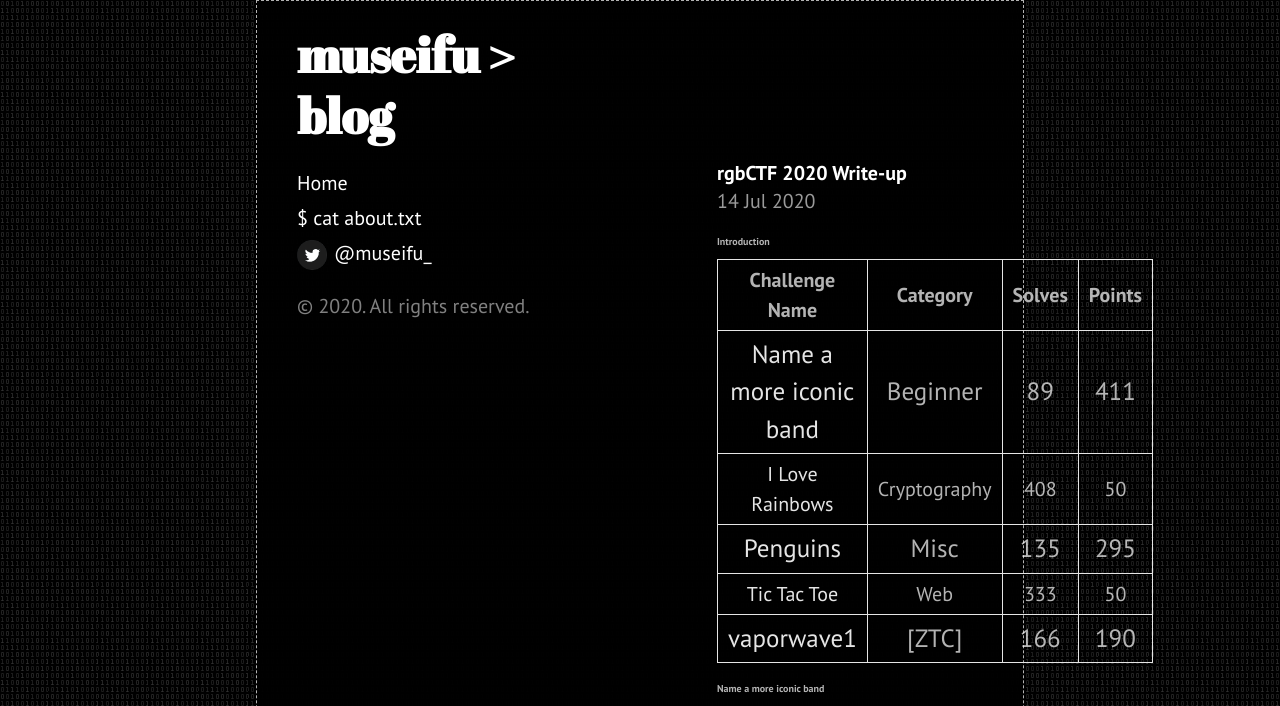
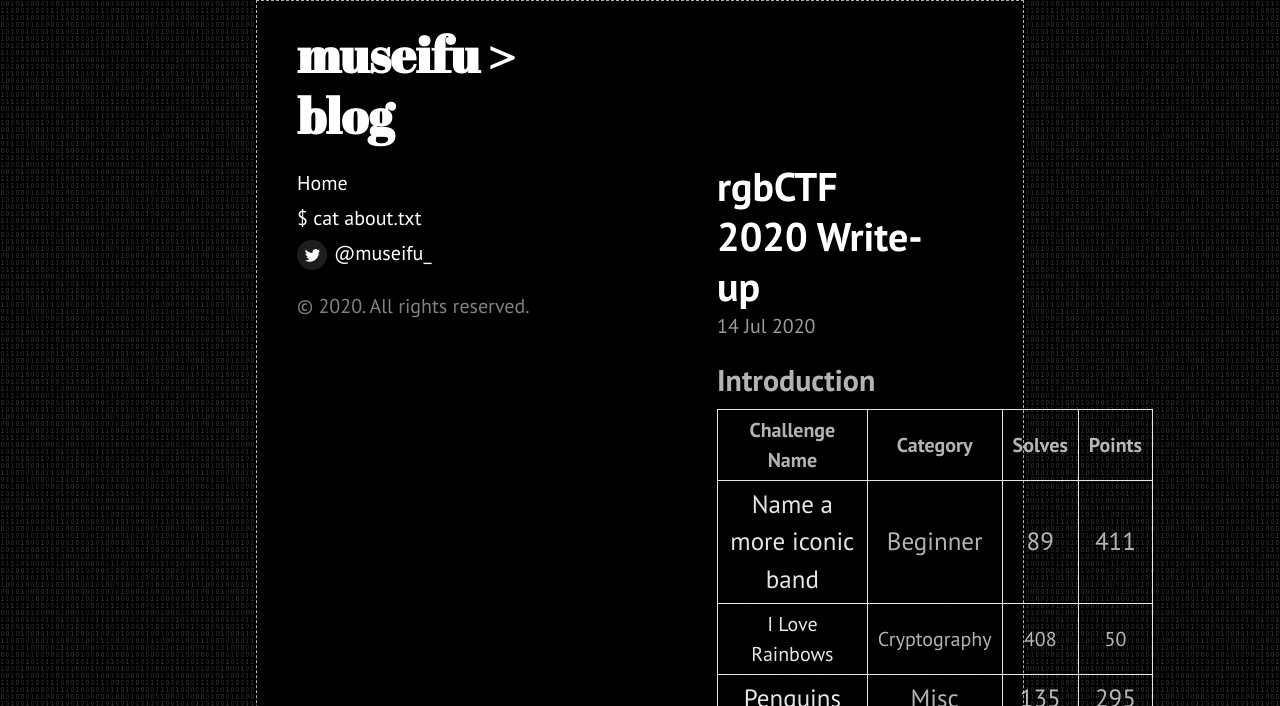
Before and after one commit to museifu666/museifu666.github.io, a Jekyll site: the page built from index.html, in a window 1280 px wide. Shown: the top 706 px of the page. Built offline with Jekyll 4.4.1, drawn with Linux system fonts in a browser that asks for light colours; the list of posts is cut into pages by our own code; some of the changed text lies outside the part shown; grey boxes are pictures that could not be loaded.

Commit message:
Update poole.css

```diff
--- a/public/css/poole.css
+++ b/public/css/poole.css
@@ -58,13 +58,13 @@ body {
 
 html {
   font-family: "Helvetica Neue", Helvetica, Arial, sans-serif;
-  font-size: 16px;
+  font-size: 12px;
   line-height: 1.5;
   background-image: url("../background.gif");
 }
 @media (min-width: 38em) {
   html {
-    font-size: 20px;
+    font-size: 15px;
   }
 }
 
@@ -101,19 +101,19 @@ h1, h2, h3, h4, h5, h6 {
   text-rendering: optimizeLegibility;
 }
 h1 {
-  font-size: 1rem;
+  font-size: 2rem;
 }
 h2 {
   margin-top: 1rem;
-  font-size: .5rem;
+  font-size: 1.5rem;
 }
 h3 {
   margin-top: 1.5rem;
-  font-size: .25rem;
+  font-size: 1.25rem;
 }
 h4, h5, h6 {
   margin-top: 1rem;
-  font-size: 0rem;
+  font-size: 1rem;
 }
 
 /* Body text */
```
